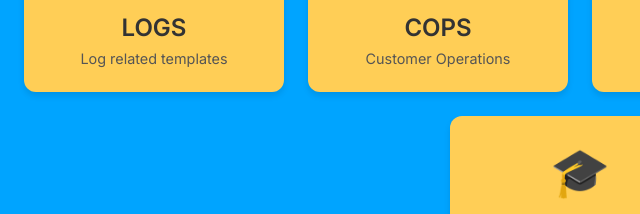
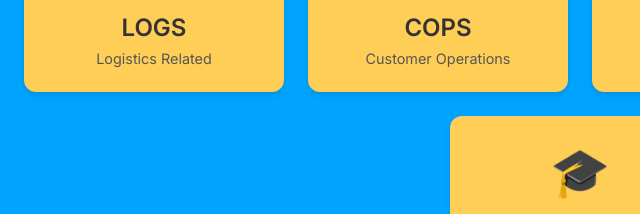
Before and after one commit to nikhilsk-LH/LH_Training_Manual, a website: page index.html in a window 1280 px wide. Shown: the part 280-494 px from the top of the page, 60-700 px from the left. Drawn offline with Linux system fonts and the light colour scheme.

Commit message:
chore: Rename LOGS description text to Logistics Related

```diff
--- a/index.html
+++ b/index.html
@@ -27,7 +27,7 @@
                 <h2>LOGS</h2>
                 <div class="card-content">
                     <!-- Dynamic content will be loaded here if needed, or specific links -->
-                    <p>Log related templates</p>
+                    <p>Logistics Related</p>
                 </div>
             </div>
 
```
